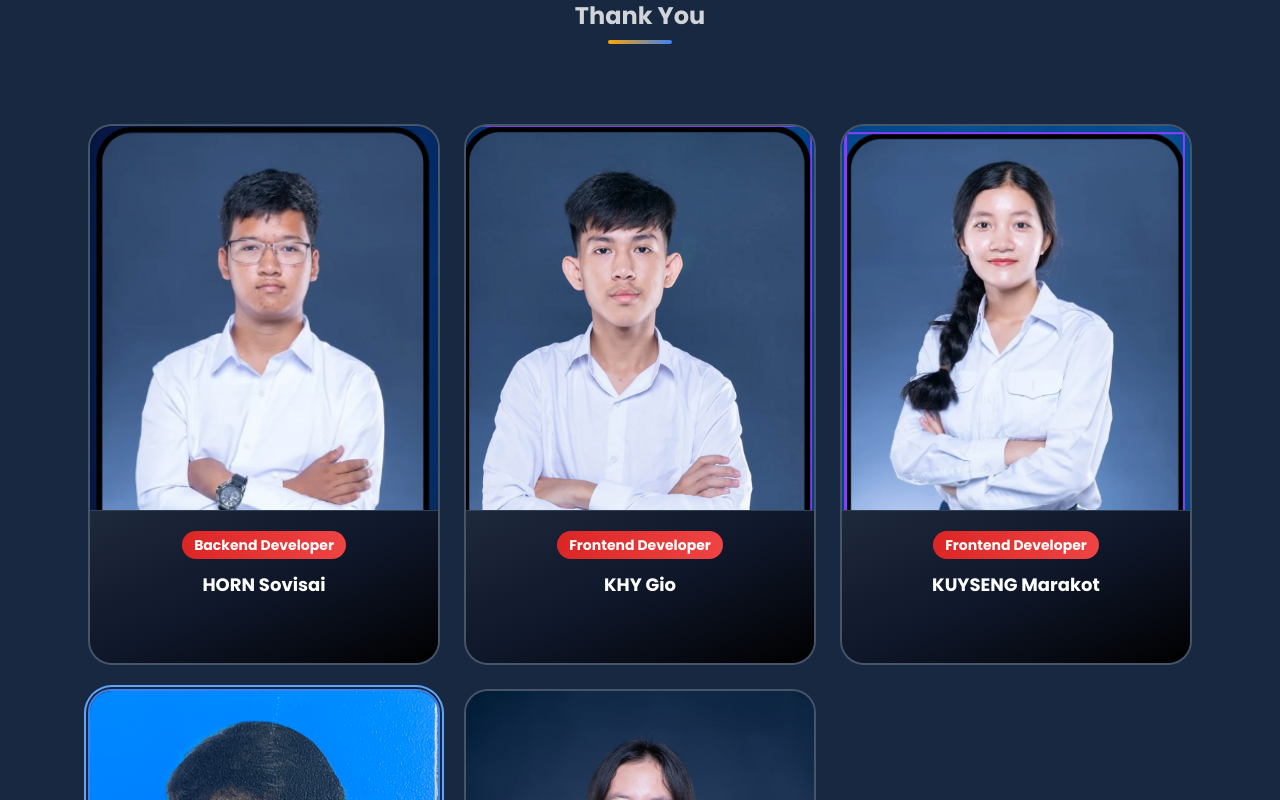
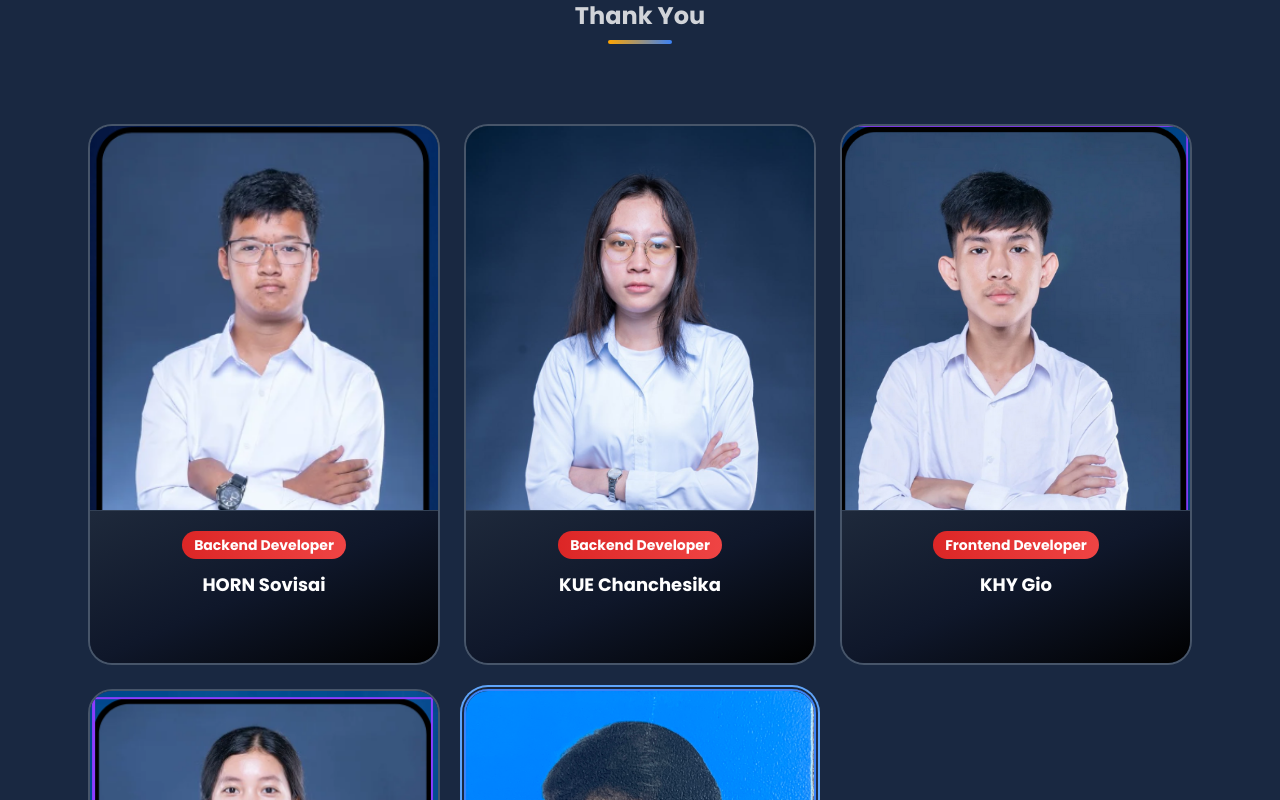
Before and after one commit to hornsovisal/kompi-cyber, a React (Vite) app in the folder frontend/: page / in a window 1280 px wide. Shown: the part 3100-3900 px from the top of the page. Built offline with nearby package versions, Linux system fonts and the light colour scheme; no server answers.

Commit message:
refactor: reorder team members - move Chanchesika to second position as backend dev

```diff
--- a/frontend/src/pages/Home.jsx
+++ b/frontend/src/pages/Home.jsx
@@ -771,6 +771,14 @@ export default function Home() {
                 portfolio: "https://portfolio.com",
               },
               {
+                name: "KUE Chanchesika",
+                role: "Backend Developer",
+                image: "/team/kue-chanchesika.png",
+                borderColor: "border-slate-600",
+                github: "https://github.com/ChessiKaizen",
+                portfolio: "https://portfolio.com",
+              },
+              {
                 name: "KHY Gio",
                 role: "Frontend Developer",
                 image: "/team/khy-gio.png",
@@ -793,14 +801,6 @@ export default function Home() {
                 borderColor: "border-blue-500",
                 highlight: true,
                 github: "https://github.com/Vaathanaa",
-                portfolio: "https://portfolio.com",
-              },
-              {
-                name: "KUE Chanchesika",
-                role: "Backend Developer",
-                image: "/team/kue-chanchesika.png",
-                borderColor: "border-slate-600",
-                github: "https://github.com/ChessiKaizen",
                 portfolio: "https://portfolio.com",
               },
             ].map((member, index) => (
```
